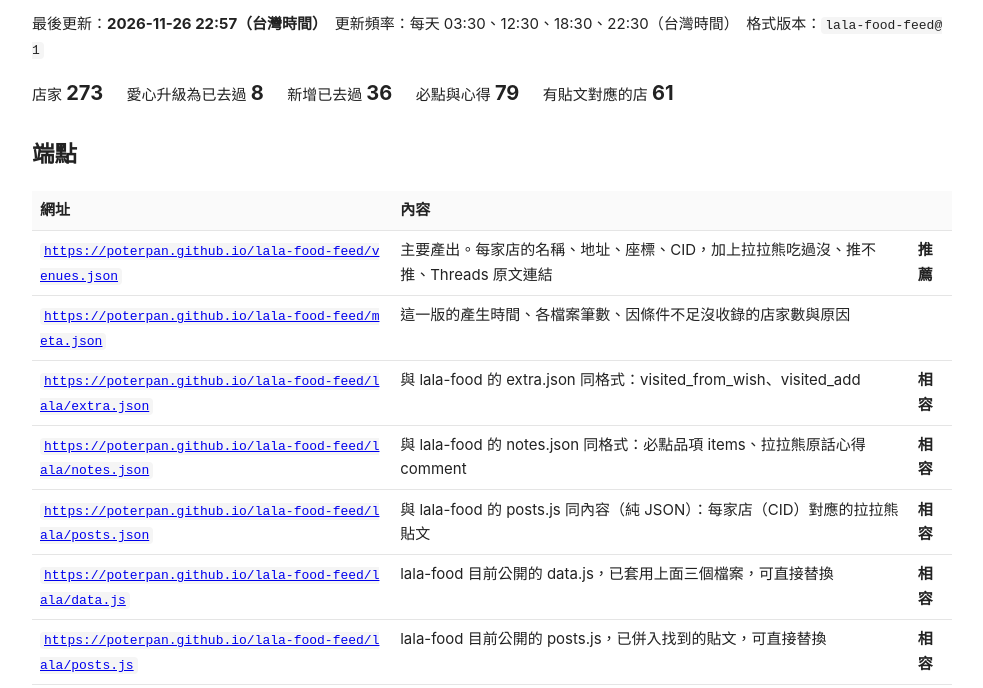
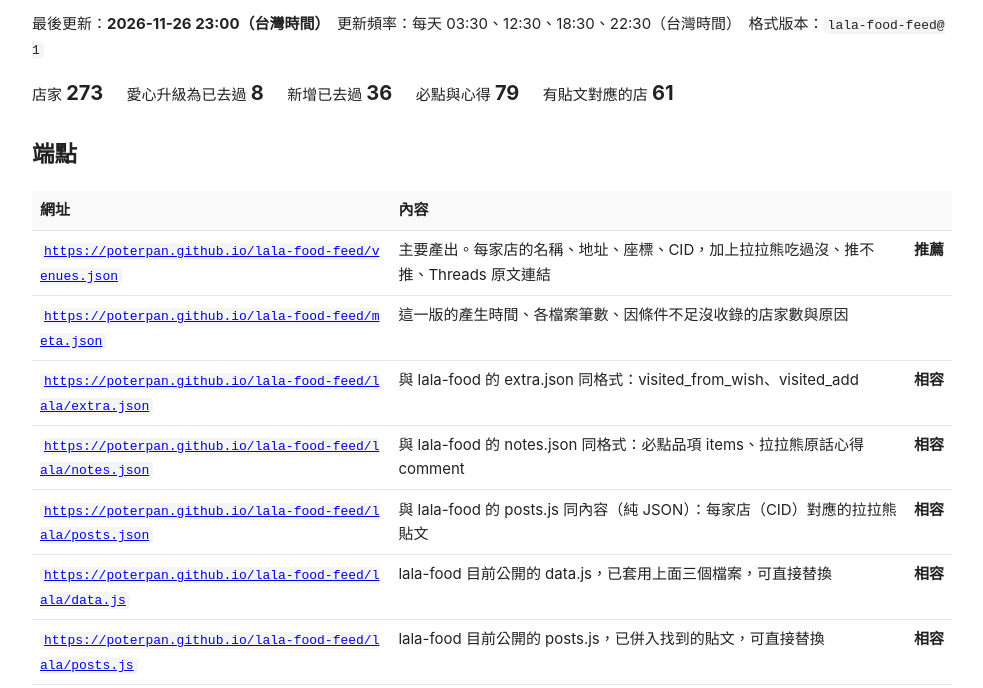
Before and after one commit to poterpan/lala-food-feed, a plain HTML site: page index.html in a window 1280 px wide. Shown: the part 112-800 px from the top of the page, without its empty margins (148-1131 px from the left). Drawn offline with Linux system fonts and the light colour scheme.

Commit message:
feed: zeke_6973 2026-11-26T15:00Z

```diff
--- a/index.html
+++ b/index.html
@@ -1,16 +1,17 @@
 <!doctype html>
 <html lang="zh-Hant"><head><meta charset="utf-8"><meta name="viewport" content="width=device-width,initial-scale=1">
+<link rel="icon" href="data:,">
 <title>lala-food-feed</title>
 <style>
 body{font:15px/1.65 -apple-system,"PingFang TC","Noto Sans TC",sans-serif;max-width:920px;margin:2rem auto;padding:0 1rem;color:#222}
 h1{margin-bottom:.2rem} .sub{color:#666;margin-top:0} table{border-collapse:collapse;width:100%;margin:.6rem 0 1.4rem}
 td,th{border-bottom:1px solid #e5e5e5;padding:.45rem .5rem;vertical-align:top;text-align:left} th{background:#fafafa}
 code{font-size:13px;background:#f5f5f5;padding:1px 4px;border-radius:4px;word-break:break-all}
-.stats span{display:inline-block;margin:0 1.2rem .4rem 0} .stats b{font-size:1.25rem}
+.stats span{display:inline-block;margin:0 1.2rem .4rem 0} .stats b{font-size:1.25rem} td.tag{white-space:nowrap}
 </style></head><body>
 <h1>lala-food-feed</h1>
 <p class="sub">從拉拉熊（<a href="https://www.threads.com/@zeke_6973">@zeke_6973</a>）的 Threads 貼文與留言自動整理的店家資料，給 <a href="https://github.com/2xin15/lala-food">lala-food</a> 使用。</p>
-<p>最後更新：<b>2026-11-26 22:57（台灣時間）</b>　更新頻率：每天 03:30、12:30、18:30、22:30（台灣時間）　格式版本：<code>lala-food-feed@1</code></p>
+<p>最後更新：<b>2026-11-26 23:00（台灣時間）</b>　更新頻率：每天 03:30、12:30、18:30、22:30（台灣時間）　格式版本：<code>lala-food-feed@1</code></p>
 <div class="stats">
 <span>店家 <b>273</b></span>
 <span>愛心升級為已去過 <b>8</b></span>
@@ -21,13 +22,13 @@ code{font-size:13px;background:#f5f5f5;padding:1px 4px;border-radius:4px;word-br
 
 <h2>端點</h2>
 <table><tr><th>網址</th><th>內容</th><th></th></tr>
-<tr><td><a href="venues.json"><code>https://poterpan.github.io/lala-food-feed/venues.json</code></a></td><td>主要產出。每家店的名稱、地址、座標、CID，加上拉拉熊吃過沒、推不推、Threads 原文連結</td><td><b>推薦</b></td></tr>
-<tr><td><a href="meta.json"><code>https://poterpan.github.io/lala-food-feed/meta.json</code></a></td><td>這一版的產生時間、各檔案筆數、因條件不足沒收錄的店家數與原因</td><td></td></tr>
-<tr><td><a href="lala/extra.json"><code>https://poterpan.github.io/lala-food-feed/lala/extra.json</code></a></td><td>與 lala-food 的 extra.json 同格式：visited_from_wish、visited_add</td><td><b>相容</b></td></tr>
-<tr><td><a href="lala/notes.json"><code>https://poterpan.github.io/lala-food-feed/lala/notes.json</code></a></td><td>與 lala-food 的 notes.json 同格式：必點品項 items、拉拉熊原話心得 comment</td><td><b>相容</b></td></tr>
-<tr><td><a href="lala/posts.json"><code>https://poterpan.github.io/lala-food-feed/lala/posts.json</code></a></td><td>與 lala-food 的 posts.js 同內容（純 JSON）：每家店（CID）對應的拉拉熊貼文</td><td><b>相容</b></td></tr>
-<tr><td><a href="lala/data.js"><code>https://poterpan.github.io/lala-food-feed/lala/data.js</code></a></td><td>lala-food 目前公開的 data.js，已套用上面三個檔案，可直接替換</td><td><b>相容</b></td></tr>
-<tr><td><a href="lala/posts.js"><code>https://poterpan.github.io/lala-food-feed/lala/posts.js</code></a></td><td>lala-food 目前公開的 posts.js，已併入找到的貼文，可直接替換</td><td><b>相容</b></td></tr>
+<tr><td><a href="venues.json"><code>https://poterpan.github.io/lala-food-feed/venues.json</code></a></td><td>主要產出。每家店的名稱、地址、座標、CID，加上拉拉熊吃過沒、推不推、Threads 原文連結</td><td class="tag"><b>推薦</b></td></tr>
+<tr><td><a href="meta.json"><code>https://poterpan.github.io/lala-food-feed/meta.json</code></a></td><td>這一版的產生時間、各檔案筆數、因條件不足沒收錄的店家數與原因</td><td class="tag"></td></tr>
+<tr><td><a href="lala/extra.json"><code>https://poterpan.github.io/lala-food-feed/lala/extra.json</code></a></td><td>與 lala-food 的 extra.json 同格式：visited_from_wish、visited_add</td><td class="tag"><b>相容</b></td></tr>
+<tr><td><a href="lala/notes.json"><code>https://poterpan.github.io/lala-food-feed/lala/notes.json</code></a></td><td>與 lala-food 的 notes.json 同格式：必點品項 items、拉拉熊原話心得 comment</td><td class="tag"><b>相容</b></td></tr>
+<tr><td><a href="lala/posts.json"><code>https://poterpan.github.io/lala-food-feed/lala/posts.json</code></a></td><td>與 lala-food 的 posts.js 同內容（純 JSON）：每家店（CID）對應的拉拉熊貼文</td><td class="tag"><b>相容</b></td></tr>
+<tr><td><a href="lala/data.js"><code>https://poterpan.github.io/lala-food-feed/lala/data.js</code></a></td><td>lala-food 目前公開的 data.js，已套用上面三個檔案，可直接替換</td><td class="tag"><b>相容</b></td></tr>
+<tr><td><a href="lala/posts.js"><code>https://poterpan.github.io/lala-food-feed/lala/posts.js</code></a></td><td>lala-food 目前公開的 posts.js，已併入找到的貼文，可直接替換</td><td class="tag"><b>相容</b></td></tr>
 </table>
 
 <h2><code>venues.json</code> 欄位</h2>
@@ -47,7 +48,7 @@ code{font-size:13px;background:#f5f5f5;padding:1px 4px;border-radius:4px;word-br
 
 <h2>資料怎麼來的</h2>
 <p>每次更新會抓拉拉熊的新貼文與回覆，用 LLM 從文字、照片、留言裡的「這是哪家？」問答認出店家，再對應到 Google 地圖的店家（CID）。只收錄有把握的結果：
-名字不一致的、連鎖店沒有分店證據的、泛稱（例如「鐵板炒飯」）都不會出現在這裡。這一版因此沒收錄的：chain_branch_unverified 30、name_mismatch 46、only_review_mentions 23、generic_name 6。</p>
+名字不一致的、連鎖店沒有分店證據的、泛稱（例如「鐵板炒飯」）都不會出現在這裡。這一版因此沒收錄的：連鎖店無分店證據 30 家、店名對不上 46 家、只有待審核的提及 23 家、泛稱或地名 6 家。</p>
 <p>每一筆都附 Threads 原文連結，可以逐筆檢查。</p>
 
 <h2>接到 lala-food</h2>
--- a/meta.json
+++ b/meta.json
@@ -1,6 +1,6 @@
 {
  "schema": "lala-food-feed@1",
- "generated_at": "2026-11-26T14:57:58+00:00",
+ "generated_at": "2026-11-26T15:00:45+00:00",
  "source_account": "zeke_6973",
  "base_updated": "2026-11-26",
  "counts": {
```
Also changed, not shown: 1 other file.
